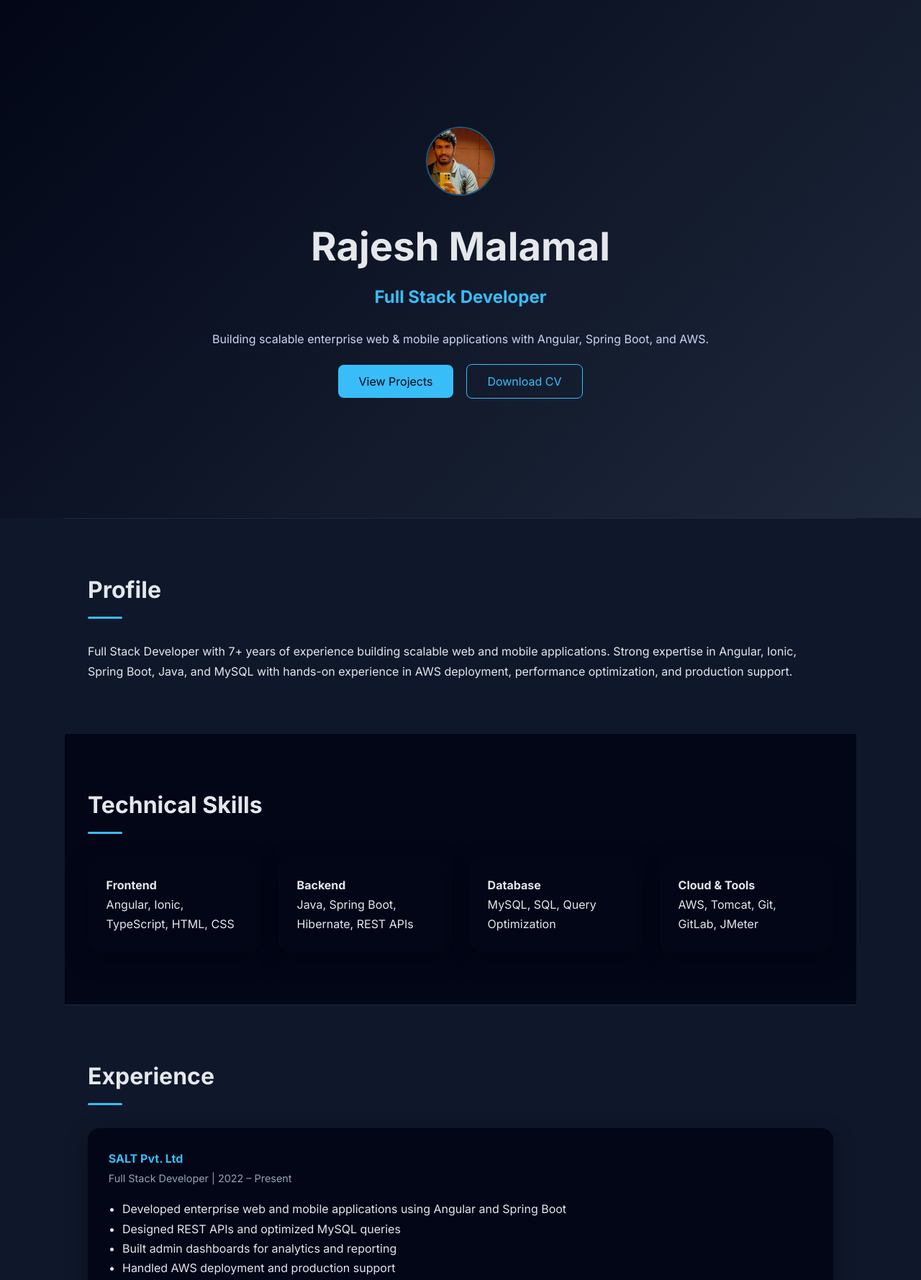
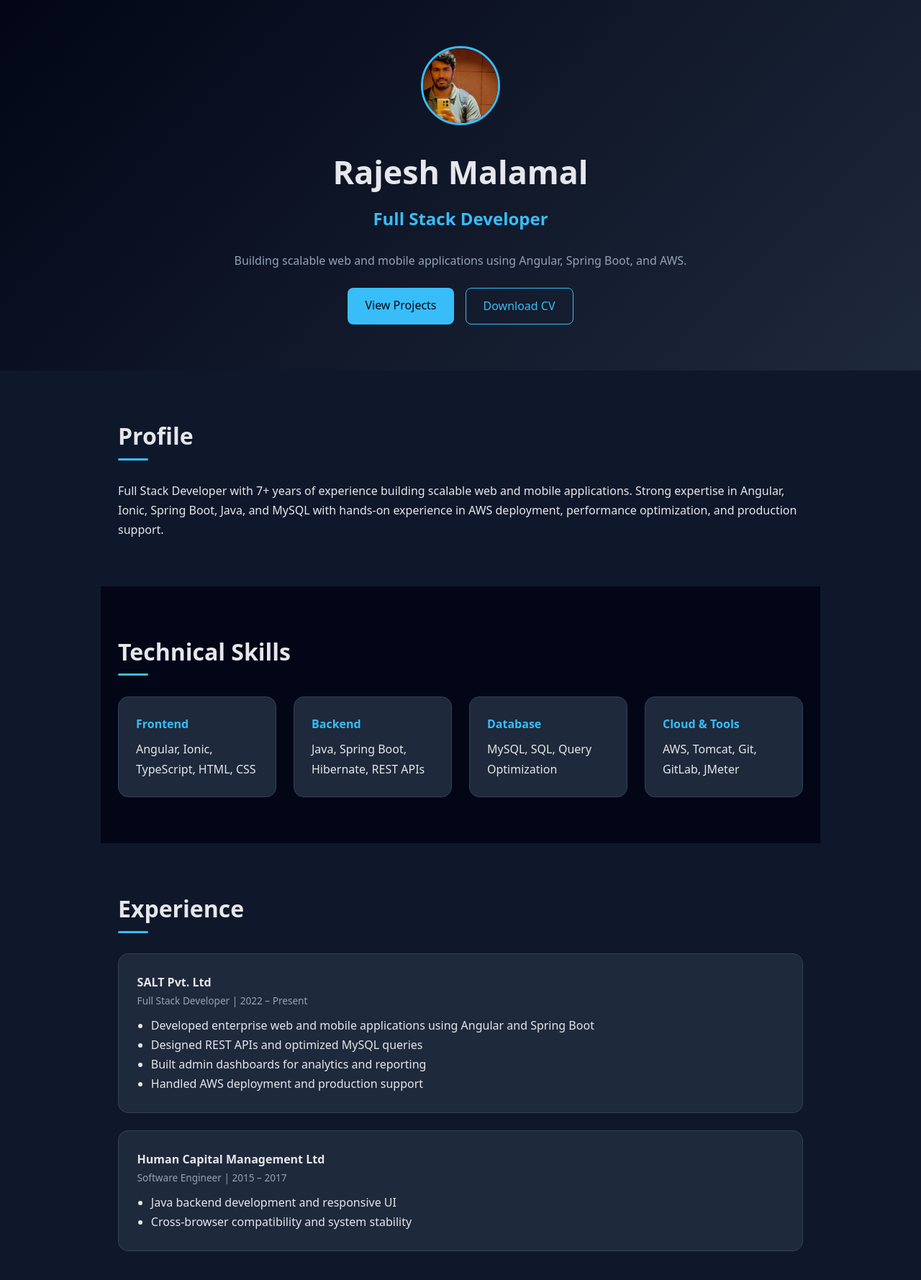
Before and after one commit to rajeshmalamal/my-portfolio, a plain HTML site: page index.html in a window 1280 px wide. Shown: the top 1779 px of the page at 72% size. Drawn offline with Linux system fonts and the light colour scheme.

Commit message:
Add files via upload

```diff
--- a/index.html
+++ b/index.html
@@ -6,15 +6,10 @@
 
   <title>Rajesh Malamal | Full Stack Developer</title>
 
-  <meta name="description" content="Full Stack Developer with 7+ years of experience in Angular, Spring Boot, Java, MySQL, AWS, and Ionic.">
+  <meta name="description" content="Full Stack Developer with 7+ years of experience in Angular, Spring Boot, Java, MySQL, and AWS.">
   <meta name="author" content="Rajesh Malamal">
-  <meta name="theme-color" content="#0f172a">
   <meta name="robots" content="index, follow">
   <link rel="canonical" href="https://rajeshmalamal.online">
-
-  <link rel="preconnect" href="https://fonts.googleapis.com">
-  <link rel="preconnect" href="https://fonts.gstatic.com" crossorigin>
-  <link href="https://fonts.googleapis.com/css2?family=Inter:wght@300;400;600;700&display=swap" rel="stylesheet">
 
   <link rel="stylesheet" href="style.css" />
 </head>
@@ -22,24 +17,16 @@
 
   <!-- HERO -->
   <header class="hero">
-    <div class="hero-inner">
-
-      <div class="hero-photo-wrapper">
-        <img
-          src="rajesh.jpg"
+    <img src="rajesh.jpg"
          alt="Rajesh Malamal"
-          class="hero-photo"
-          loading="lazy"
-          onerror="handlePhotoError(this)"
-        />
-        <div class="hero-photo-fallback">RM</div>
-      </div>
+         class="profile-pic"
+         onerror="this.style.display='none'">
 
     <h1>Rajesh Malamal</h1>
     <h2>Full Stack Developer</h2>
 
-      <p class="hero-sub">
-        Building scalable enterprise web & mobile applications with
+    <p>
+      Building scalable web and mobile applications using
       Angular, Spring Boot, and AWS.
     </p>
 
@@ -47,12 +34,9 @@
       <a href="#projects" class="btn primary">View Projects</a>
       <a href="Rajesh_Malamal_CV.pdf"
          class="btn outline"
-           target="_blank"
-           onclick="return handleCvClick()">
+         target="_blank">
         Download CV
       </a>
-      </div>
-
     </div>
   </header>
 
@@ -76,14 +60,17 @@
         <h4>Frontend</h4>
         <p>Angular, Ionic, TypeScript, HTML, CSS</p>
       </div>
+
       <div class="skill-card">
         <h4>Backend</h4>
         <p>Java, Spring Boot, Hibernate, REST APIs</p>
       </div>
+
       <div class="skill-card">
         <h4>Database</h4>
         <p>MySQL, SQL, Query Optimization</p>
       </div>
+
       <div class="skill-card">
         <h4>Cloud & Tools</h4>
         <p>AWS, Tomcat, Git, GitLab, JMeter</p>
@@ -110,8 +97,8 @@
       <h4>Human Capital Management Ltd</h4>
       <span>Software Engineer | 2015 – 2017</span>
       <ul>
-        <li>Worked on Java backend development and responsive UI</li>
-        <li>Ensured cross-browser compatibility and stability</li>
+        <li>Java backend development and responsive UI</li>
+        <li>Cross-browser compatibility and system stability</li>
       </ul>
     </div>
   </section>
@@ -120,21 +107,21 @@
   <section class="section dark" id="projects">
     <h3>Projects</h3>
 
-    <div class="project">
+    <div class="card">
       <h4>Skill Upscaling Application</h4>
-      <p class="tech">Angular • Ionic • Spring Boot • MySQL • AWS</p>
+      <p class="tech">Angular • Ionic • Spring Boot • AWS</p>
       <p>
-        Mobile platform for workforce training and certification management
-        with admin analytics and reporting.
+        Workforce training and certification platform with admin analytics
+        and reporting dashboard.
       </p>
     </div>
 
-    <div class="project">
+    <div class="card">
       <h4>HPCL Engine Oil Service Tracker</h4>
       <p class="tech">Ionic • Spring Boot • MySQL</p>
       <p>
-        Mobile and backend system for tracking engine oil services
-        and maintaining accurate service history.
+        Application to track engine oil service history and maintain
+        centralized service records.
       </p>
     </div>
   </section>
@@ -143,7 +130,7 @@
   <section class="section">
     <h3>Education</h3>
     <p>
-      B.E. in Computer Science & Engineering —
+      Bachelor of Engineering (B.E.) in Computer Science —
       Sri Krishna College of Engineering & Technology
     </p>
   </section>
@@ -157,6 +144,6 @@
     </p>
   </footer>
 
-  <script src="script.js" defer></script>
+  <script src="script.js"></script>
 </body>
 </html>
--- a/script.js
+++ b/script.js
@@ -1,21 +1 @@
-function handlePhotoError(img) {
-  img.style.display = "none";
-  img.nextElementSibling.style.display = "flex";
-}
-
-function handleCvClick() {
-  fetch("Rajesh_Malamal_CV.pdf", { method: "HEAD" })
-    .then(res => {
-      if (!res.ok) {
-        alert(
-          "CV is temporarily unavailable.\n\nPlease email rajeshm888@gmail.com and I will share it immediately."
-        );
-      }
-    })
-    .catch(() => {
-      alert(
-        "CV is temporarily unavailable.\n\nPlease email rajeshm888@gmail.com and I will share it immediately."
-      );
-    });
-  return true;
-}
+// No JavaScript required for this layout
--- a/style.css
+++ b/style.css
@@ -1,120 +1,113 @@
+:root {
+  --bg: #0f172a;
+  --surface: #020617;
+  --card: #1e293b;
+  --border: #334155;
+  --text: #e5e7eb;
+  --muted: #94a3b8;
+  --accent: #38bdf8;
+}
+
 * {
+  box-sizing: border-box;
   margin: 0;
   padding: 0;
-  box-sizing: border-box;
-  font-family: 'Inter', sans-serif;
+  font-family: system-ui, -apple-system, "Segoe UI", sans-serif;
 }
 
 body {
-  background: #0f172a;
-  color: #e5e7eb;
+  background: var(--bg);
+  color: var(--text);
   line-height: 1.7;
 }
 
 /* HERO */
 .hero {
-  min-height: 90vh;
-  display: flex;
-  justify-content: center;
-  align-items: center;
   text-align: center;
+  padding: 4rem 1.5rem;
   background: linear-gradient(135deg, #020617, #1e293b);
-  padding: 3rem 1.5rem;
 }
 
-.hero-inner {
-  max-width: 720px;
-}
-
-.hero-photo-wrapper {
-  width: 96px;
-  height: 96px;
-  margin: 0 auto 1.5rem;
-}
-
-.hero-photo,
-.hero-photo-fallback {
-  width: 96px;
-  height: 96px;
+.profile-pic {
+  width: 110px;
+  height: 110px;
   border-radius: 50%;
-  border: 2px solid rgba(56,189,248,0.4);
-}
-
-.hero-photo {
+  border: 3px solid var(--accent);
   object-fit: cover;
-}
-
-.hero-photo-fallback {
-  display: none;
-  background: #334155;
-  align-items: center;
-  justify-content: center;
-  font-weight: 600;
+  margin-bottom: 1.2rem;
 }
 
 .hero h1 {
-  font-size: clamp(2.6rem, 5vw, 3.4rem);
+  font-size: 2.8rem;
 }
 
 .hero h2 {
-  color: #38bdf8;
-  margin-top: 0.3rem;
+  color: var(--accent);
+  margin-top: 0.4rem;
 }
 
-.hero-sub {
+.hero p {
+  max-width: 640px;
   margin: 1.5rem auto;
-  color: #cbd5f5;
+  color: var(--muted);
 }
 
 .hero-actions {
-  margin-top: 2rem;
+  display: flex;
+  justify-content: center;
+  gap: 1rem;
+  flex-wrap: wrap;
 }
 
 /* BUTTONS */
 .btn {
-  padding: 0.8rem 1.8rem;
+  padding: 0.7rem 1.5rem;
   border-radius: 8px;
   text-decoration: none;
   font-weight: 500;
-  margin: 0 0.4rem;
 }
 
 .primary {
-  background: #38bdf8;
+  background: var(--accent);
   color: #020617;
 }
 
 .outline {
-  border: 1px solid #38bdf8;
-  color: #38bdf8;
+  border: 1px solid var(--accent);
+  color: var(--accent);
 }
 
 /* SECTIONS */
 .section {
-  max-width: 1100px;
+  max-width: 1000px;
   margin: auto;
-  padding: 4.5rem 2rem;
-  border-top: 1px solid rgba(148,163,184,0.12);
+  padding: 4rem 1.5rem;
 }
 
 .section.dark {
-  background: #020617;
+  background: var(--surface);
+}
+
+.section h3 {
+  position: relative;
+  display: inline-block;
+  padding-bottom: 0.4rem;
+}
+
+.section h3::after {
+  content: "";
+  position: absolute;
+  left: 0;
+  bottom: 0;
+  width: 42px;
+  height: 3px;
+  background: var(--accent);
+  border-radius: 2px;
 }
 
 .section h3 {
   font-size: 2rem;
-  margin-bottom: 2rem;
-  position: relative;
-}
-
-.section h3::after {
-  content: "";
-  display: block;
-  width: 48px;
-  height: 3px;
-  background: #38bdf8;
-  margin-top: 10px;
-  border-radius: 2px;
+  margin-bottom: 1.8rem;
 }
 
 /* SKILLS */
@@ -125,52 +118,59 @@ body {
 }
 
 .skill-card {
-  background: #020617;
-  padding: 1.6rem;
-  border-radius: 16px;
-  box-shadow: 0 10px 30px rgba(0,0,0,0.35);
+  background: var(--card);
+  padding: 1.5rem;
+  border-radius: 14px;
+  border: 1px solid var(--border);
+}
+
+.skill-card h4 {
+  color: var(--accent);
+  margin-bottom: 0.5rem;
 }
 
 /* CARDS */
-.card,
-.project {
-  background: #020617;
-  padding: 1.8rem;
-  border-radius: 16px;
-  box-shadow: 0 10px 30px rgba(0,0,0,0.35);
-  margin-bottom: 1.8rem;
-}
-
-.card h4,
-.project h4 {
-  color: #38bdf8;
+.card {
+  background: var(--card);
+  padding: 1.6rem;
+  border-radius: 14px;
+  border: 1px solid var(--border);
+  margin-bottom: 1.5rem;
 }
 
 .card span {
-  font-size: 0.9rem;
-  color: #94a3b8;
+  display: block;
+  color: var(--muted);
+  font-size: 0.85rem;
+  margin-bottom: 0.6rem;
 }
 
 .card ul {
-  margin-top: 1rem;
   padding-left: 1.2rem;
 }
 
 .tech {
   font-size: 0.85rem;
-  color: #94a3b8;
+  color: var(--muted);
   margin-bottom: 0.6rem;
 }
 
 /* FOOTER */
 footer {
-  background: #020617;
   text-align: center;
-  padding: 2rem;
-  font-size: 0.9rem;
+  padding: 2rem 1rem;
+  color: var(--muted);
+  border-top: 1px solid var(--border);
 }
 
 footer a {
-  color: #38bdf8;
+  color: var(--accent);
   text-decoration: none;
 }
+
+/* MOBILE */
+@media (max-width: 768px) {
+  .hero h1 {
+    font-size: 2.2rem;
+  }
+}
```
Lines whose indentation alone changed are shown as unchanged.
